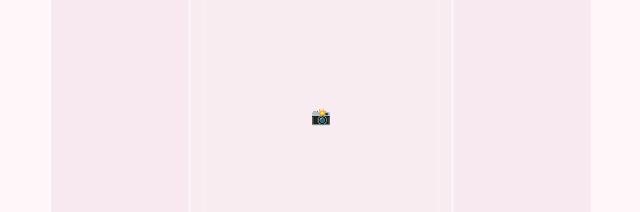
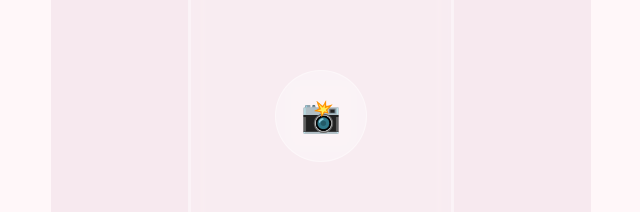
Before and after one commit to TheMakeupAppDeveloper/thebeautymap, a plain HTML site: page pages/scan.html in a window 1280 px wide. Shown: the part 464-676 px from the top of the page, without its empty margins (319-959 px from the left). Drawn offline with Linux system fonts and the light colour scheme.

Commit message:
Update style.css

```diff
--- a/style.css
+++ b/style.css
@@ -193,3 +193,22 @@ body {
   align-items: center;
   justify-content: center;
 }
+
+.camera-btn {
+  width: 90px;
+  height: 90px;
+  border-radius: 50%;
+  backdrop-filter: blur(12px);
+  background: rgba(255, 255, 255, 0.25);
+  border: 1px solid rgba(255, 255, 255, 0.4);
+  display: flex;
+  align-items: center;
+  justify-content: center;
+  font-size: 32px;
+  cursor: pointer;
+  transition: 0.2s ease;
+}
+
+.camera-btn:hover {
+  background: rgba(255, 255, 255, 0.35);
+}
```
